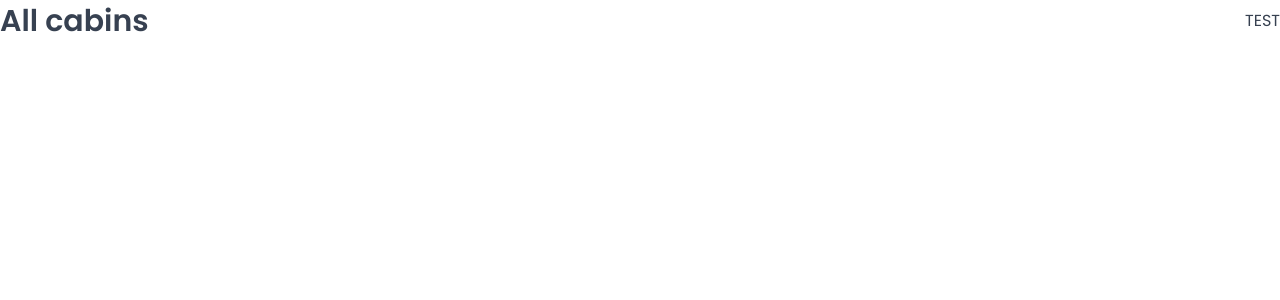
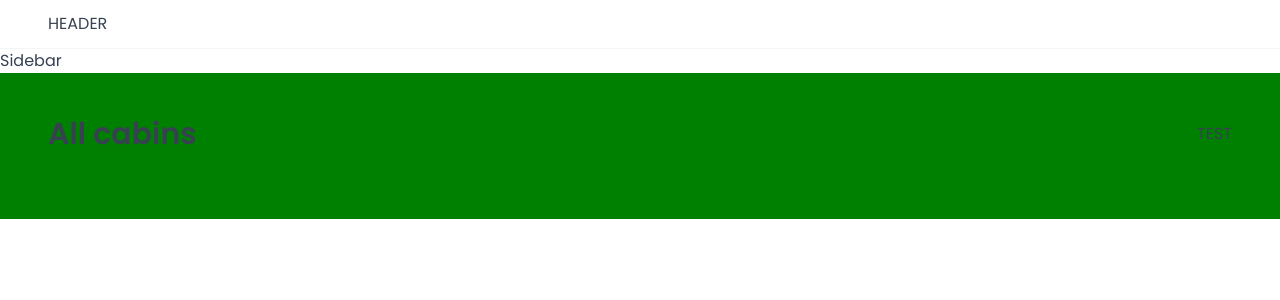
Before and after one commit to erickelninoSwift/the_wild_oasis_jackpot, a React (Vite) app: page /cabins in a window 1280 px wide. Shown: the top 300 px of the page. Built offline with nearby package versions, Linux system fonts and the light colour scheme; a web font is replaced by a local one.

Commit message:
working on the applyout page

```diff
--- a/src/App.jsx
+++ b/src/App.jsx
@@ -13,22 +13,25 @@ import Account from "./pages/Account";
 import Settings from "./pages/Settings";
 import NewUsers from "./pages/Users";
 import GlobalStyles from "./styles/GlobalStyles";
-
+import AppLayout from "./AppLayout";
 function App() {
   return (
     <>
       <GlobalStyles />
       <Router>
         <Routes>
+          <Route element={<AppLayout />}>
             <Route index element={<Navigate replace to="dashboard" />} />
             <Route path="dashboard" element={<Dashboard />} />
-          <Route path="login" element={<Login />} />
+
             <Route path="booking" element={<Bookings />} />
             <Route path="setting" element={<Settings />} />
             <Route path="cabins" element={<Cabins />} />
-          <Route path="*" element={<PageNotFound />} />
             <Route path="account" element={<Account />} />
             <Route path="new" element={<NewUsers />} />
+          </Route>
+          <Route path="*" element={<PageNotFound />} />
+          <Route path="login" element={<Login />} />
         </Routes>
       </Router>
     </>
--- /dev/null
+++ b/src/AppLayout.jsx
@@ -0,0 +1,23 @@
+import { Outlet } from "react-router-dom";
+import Header from "./ui/Header";
+import Sidebar from "./ui/Sidebar";
+import styled from "styled-components";
+
+const Main = styled.main`
+  background-color: green;
+  padding: 4rem 4.8rem 6.4rem;
+`;
+
+function AppLayout() {
+  return (
+    <div>
+      <Header />
+      <Sidebar />
+      <Main>
+        <Outlet />
+      </Main>
+    </div>
+  );
+}
+
+export default AppLayout;
--- /dev/null
+++ b/src/ui/Sidebar.jsx
@@ -0,0 +1,5 @@
+function Sidebar() {
+  return <div>Sidebar</div>;
+}
+
+export default Sidebar;
```
Lines whose indentation alone changed are shown as unchanged.
